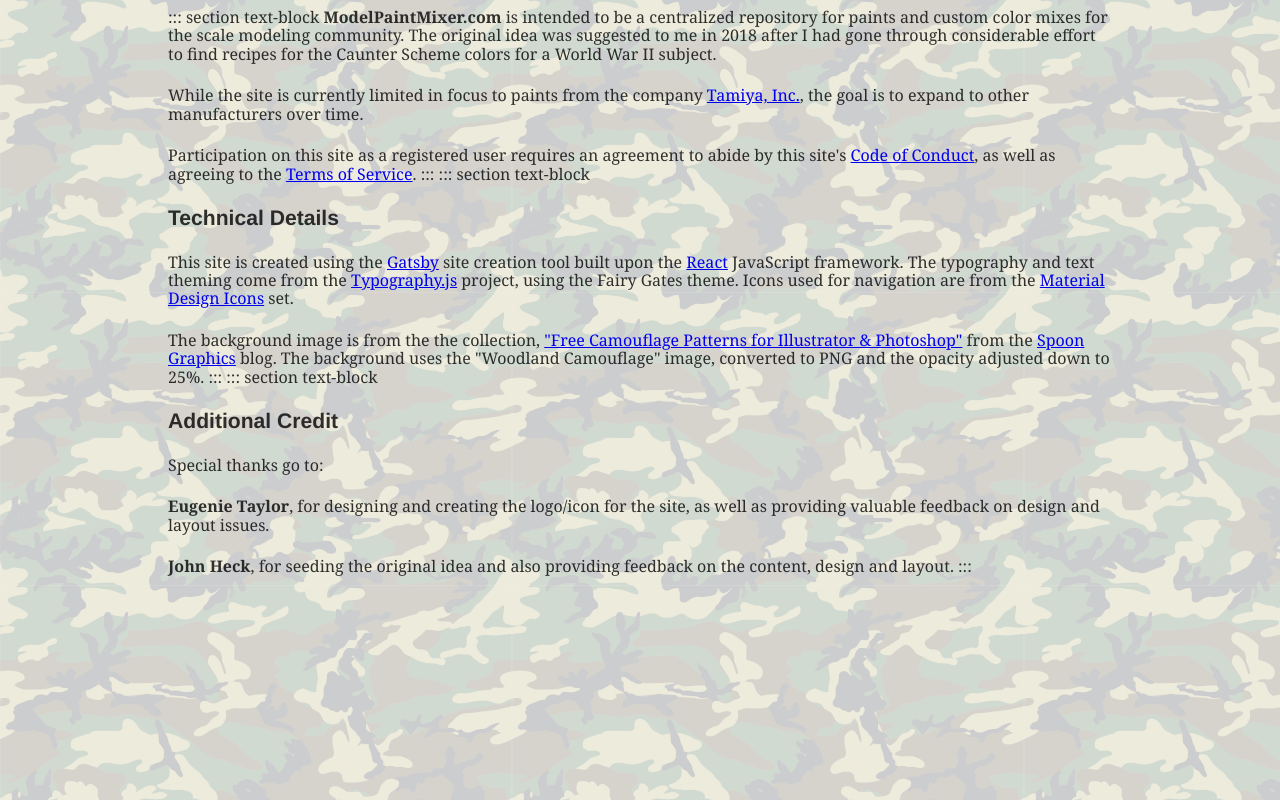
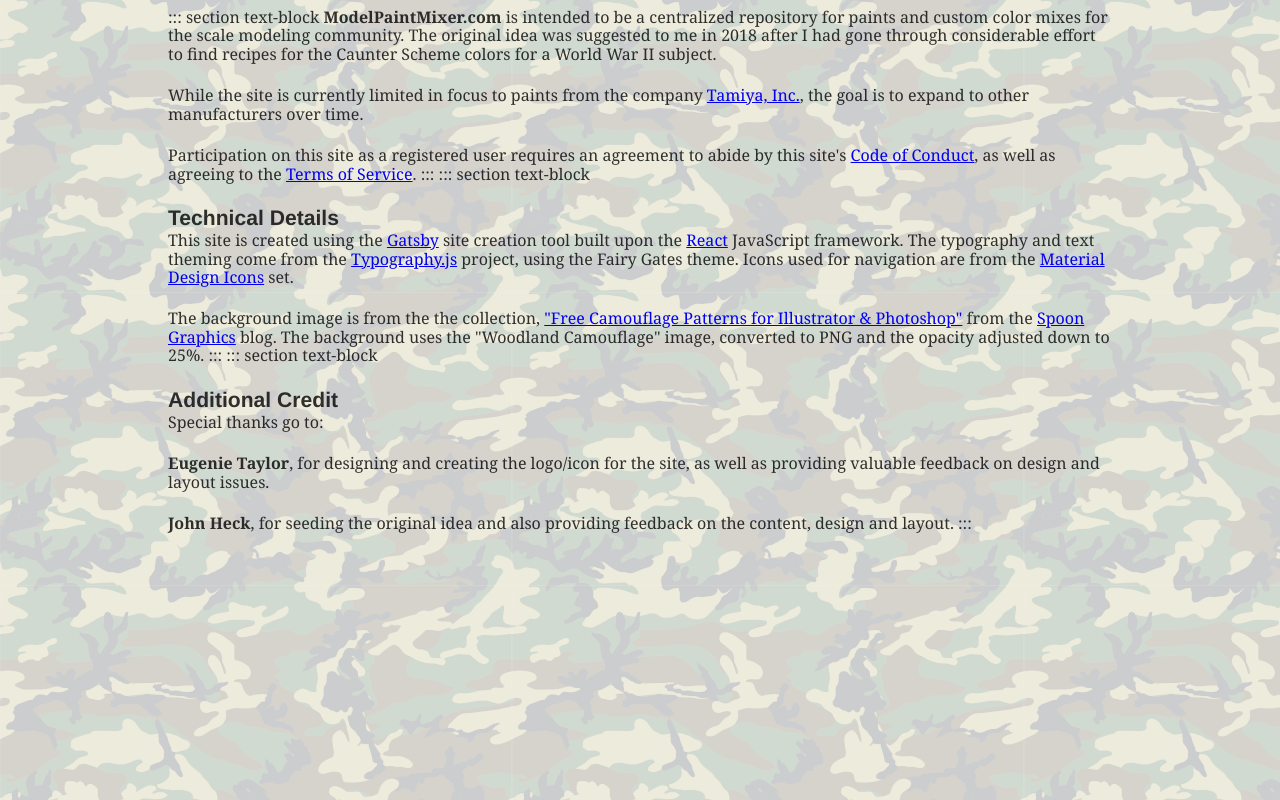
Before and after one commit to modelpaintmixer/mpm-frontend, a Gatsby site: page /about in a window 1280 px wide. Built offline with nearby package versions, Linux system fonts and the light colour scheme; Gatsby itself is replaced by a stand-in of ours; some packages are replaced by stand-ins of ours; what typography-theme-fairy-gates would draw is missing.

Commit message:
Adjust margin-bottom for h3, h4

```diff
--- a/src/styles/global.css
+++ b/src/styles/global.css
@@ -13,6 +13,7 @@ header {
 h3,
 h4 {
   margin-top: 0;
+  margin-bottom: 0.1rem;
 }
 
 .text-block {
```
